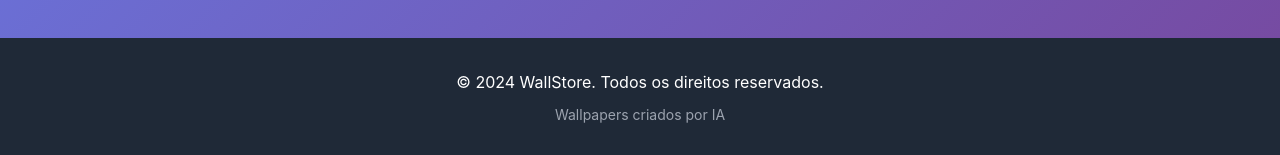
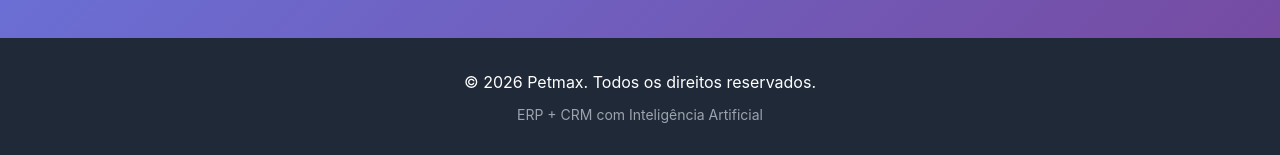
Before and after one commit to Studioneodev/wallstore, a React (Vite) app: page / in a window 1280 px wide. Shown: the part 642-797 px from the top of the page. Built offline with nearby package versions, Linux system fonts and the light colour scheme; no server answers.

Commit message:
[FIX] Atualizar textos para Petmax - Footer, títulos

```diff
--- a/src/components/shared/Footer.jsx
+++ b/src/components/shared/Footer.jsx
@@ -2,8 +2,8 @@
   return (
     <footer style={{ backgroundColor: '#1f2937', color: 'white', padding: '32px 0' }}>
       <div className="container" style={{ textAlign: 'center' }}>
-        <p style={{ marginBottom: '8px' }}>&copy; 2024 WallStore. Todos os direitos reservados.</p>
-        <p style={{ fontSize: '0.875rem', color: '#9ca3af' }}>Wallpapers criados por IA</p>
+        <p style={{ marginBottom: '8px' }}>&copy; 2026 Petmax. Todos os direitos reservados.</p>
+        <p style={{ fontSize: '0.875rem', color: '#9ca3af' }}>ERP + CRM com Inteligência Artificial</p>
       </div>
     </footer>
   )
```
